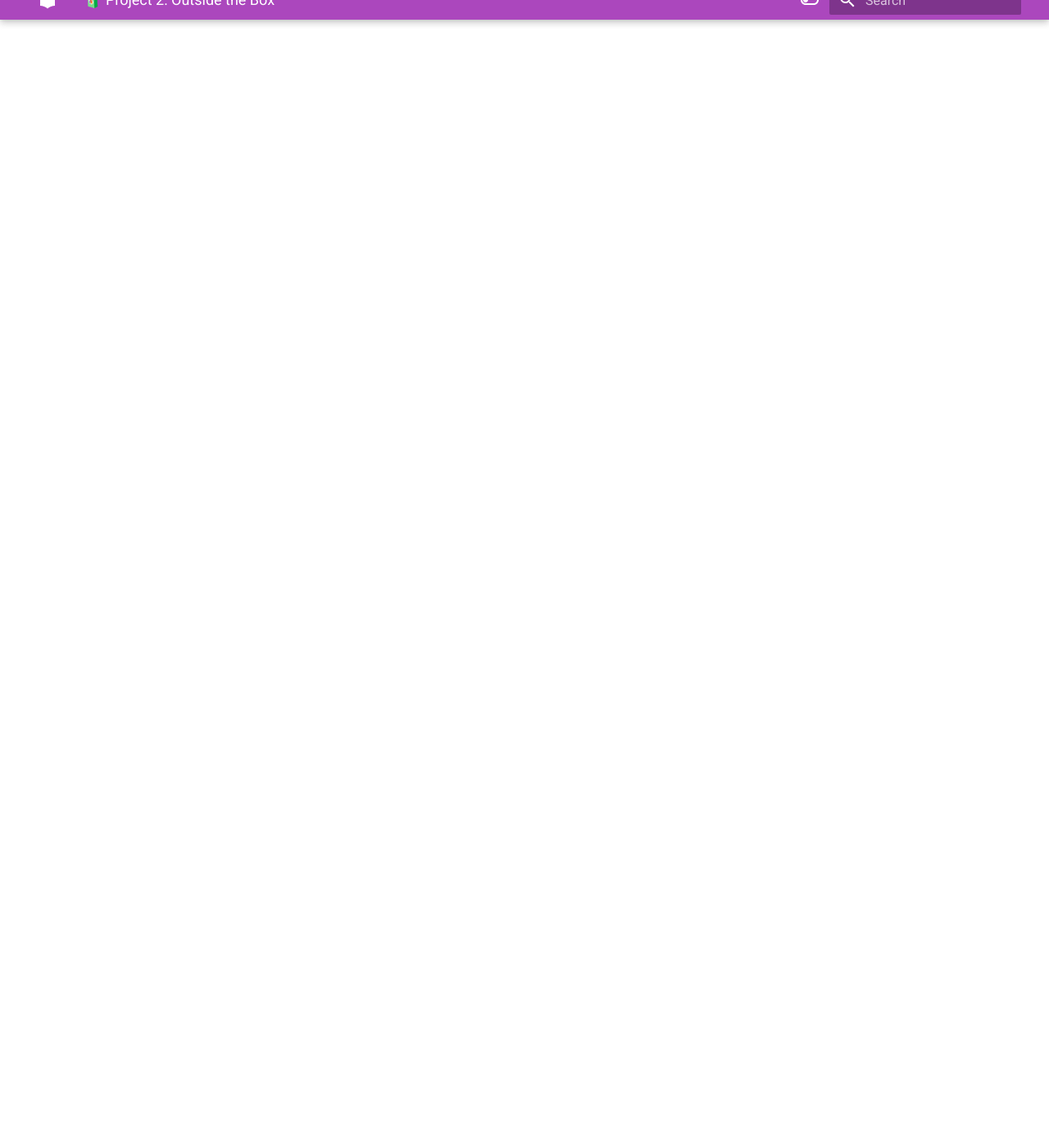
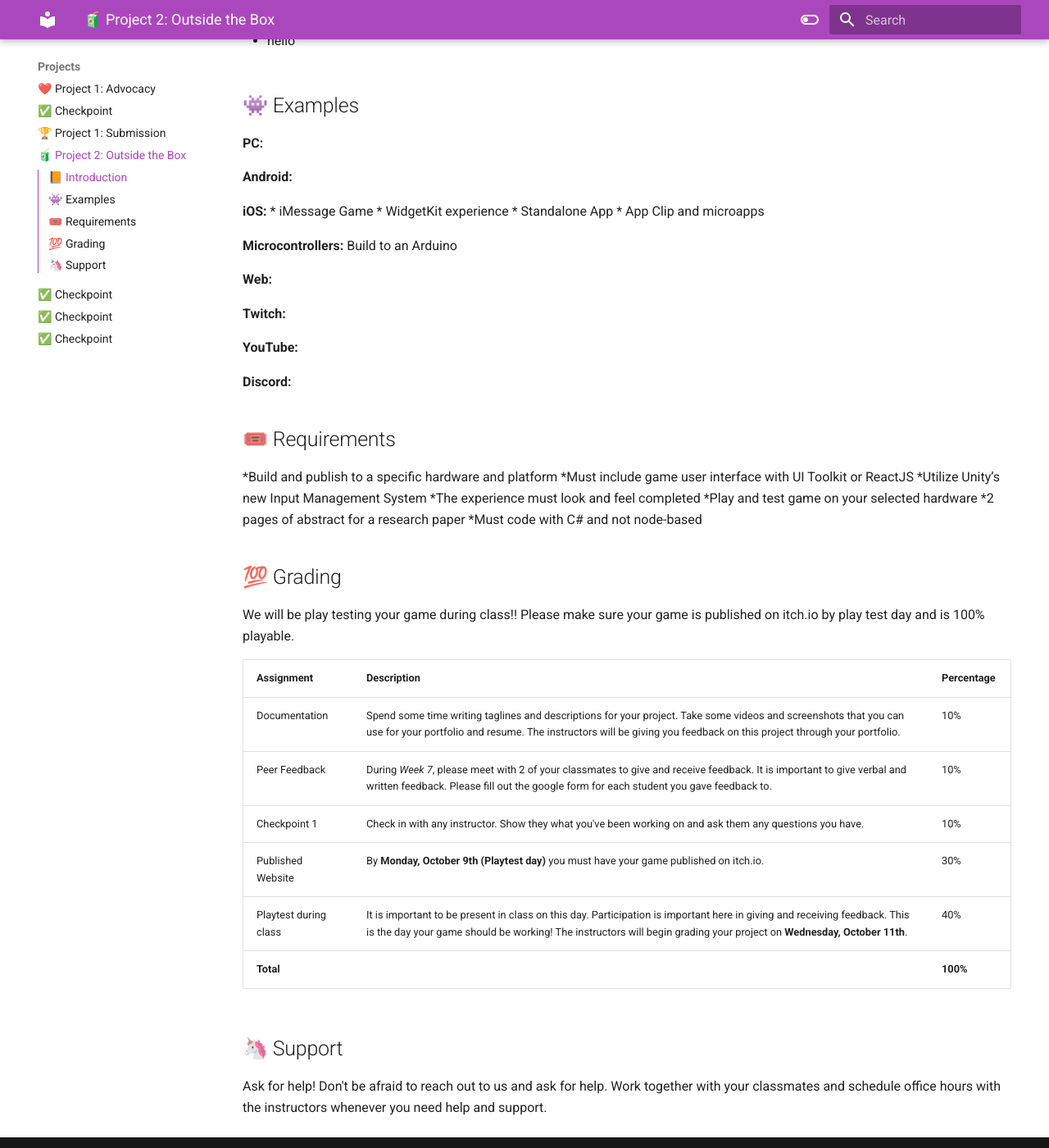
Before and after one commit to usc-ctin583/usc-ctin583.github.io, an MkDocs documentation site: the page built from docs/Projects/project2.md, in a window 1280 px wide and 1400 px high, scrolled down 1376 px. Shown: the whole window at 82% size. Built offline with MkDocs 1.6.1 and Material for MkDocs 9.7.7, drawn with Linux system fonts in a browser that asks for light colours; some of the changed text lies outside the part shown.

Commit message:
project2 descriptin

```diff
--- a/docs/Projects/project2.md
+++ b/docs/Projects/project2.md
@@ -1 +1,71 @@
 # 🧃 Project 2: Outside the Box
+
+!!! tip "Important Dates"
+    | Checkpoint | Play Test | Submission |
+    | ---------  | --------- | ---------- |
+    | **CP 1:** Wednesday, November 1st | **PT 1:** Monday, November 11th | **Final Presentation:** Wednesday, December 6th |
+    | **CP 2:** Monday, November 11th | **PT 2:** Monday, December 4th | **Project Due:** Monday, December 11th |
+    | **CP 3:** Monday, November 27th | | |
+
+<div style="width:100%;"><iframe allow="fullscreen" frameBorder="0" height="480" src="https://giphy.com/embed/pPDSR9Xr3QucF86I6J/video" width="480"></iframe></div>
+
+## 📙 Introduction
+
+Fluency in the “what’s” and “how’s” through game design is important. But also the “why’s” that situate games as a cultural activity is essential as a contributor in the future of gaming but also to your career. The importance of innovation, research
+
+Take this final project as an opportunity to grow your soft skills of why you love and chose to learn game development. Find something you want to dive into that will challenge the state of the art and enable you to advance through your career. Here is the opportunity to create an experience that excites you with any game engine of your choice in addition to the mentorship of your instructors. Carefully consider what your needs are and what you are trying to accomplish when deciding to develop with Unreal, Godot, or Unity.
+
+**Questions to consider:**
+
+* Hello
+
+* hello
+
+* hello
+
+
+## 👾 Examples
+**PC:**
+
+**Android:**
+
+**iOS:**
+* iMessage Game
+* WidgetKit experience
+* Standalone App
+* App Clip and microapps
+
+**Microcontrollers:**
+Build to an Arduino
+
+**Web:**
+
+**Twitch:**
+
+**YouTube:**
+
+**Discord:**
+
+## 🎟️ Requirements
+*Build and publish to a specific hardware and platform
+*Must include game user interface with UI Toolkit or ReactJS
+*Utilize Unity’s new Input Management System
+*The experience must look and feel completed
+*Play and test game on your selected hardware
+*2 pages of abstract for a research paper
+*Must code with C# and not node-based
+
+## 💯 Grading
+We will be play testing your game during class!! Please make sure your game is published on itch.io by play test day and is 100% playable.
+
+| Assignment | Description | Percentage |
+| :--------- | :--------- | :--------- |
+| Documentation | Spend some time writing taglines and descriptions for your project. Take some videos and screenshots that you can use for your portfolio and resume. The instructors will be giving you feedback on this project through your portfolio. | 10% |
+| Peer Feedback | During *Week 7*, please meet with 2 of your classmates to give and receive feedback. It is important to give verbal and written feedback. Please fill out the google form for each student you gave feedback to. | 10% |
+| Checkpoint 1 | Check in with any instructor. Show they what you've been working on and ask them any questions you have. | 10% |
+| Published Website | By **Monday, October 9th (Playtest day)** you must have your game published on itch.io. | 30% |
+| Playtest during class | It is important to be present in class on this day. Participation is important here in giving and receiving feedback. This is the day your game should be working! The instructors will begin grading your project on **Wednesday, October 11th**. | 40% |
+| **Total** | | **100%** |
+
+## 🦄 Support
+Ask for help! Don't be afraid to reach out to us and ask for help. Work together with your classmates and schedule office hours with the instructors whenever you need help and support.
```
